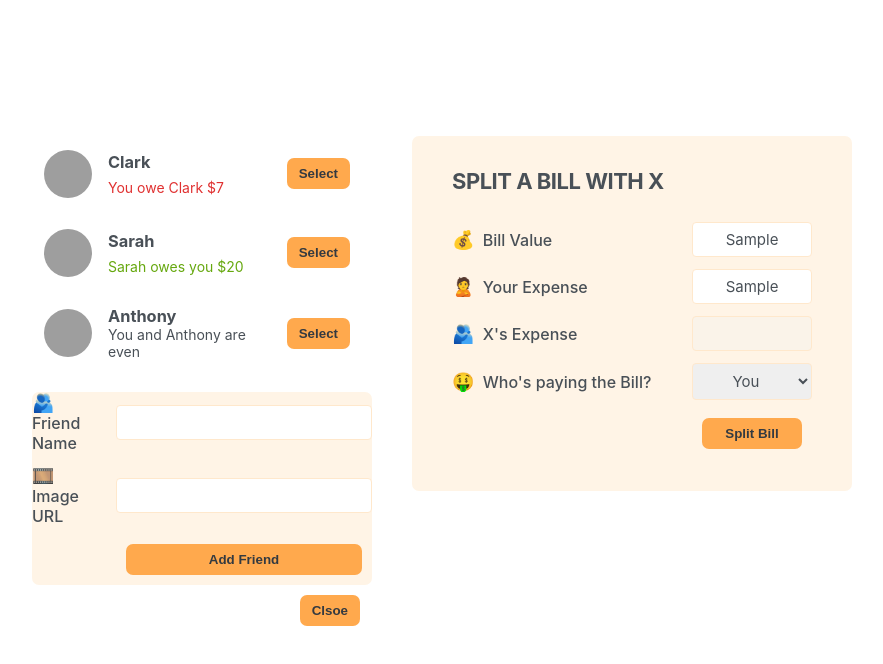
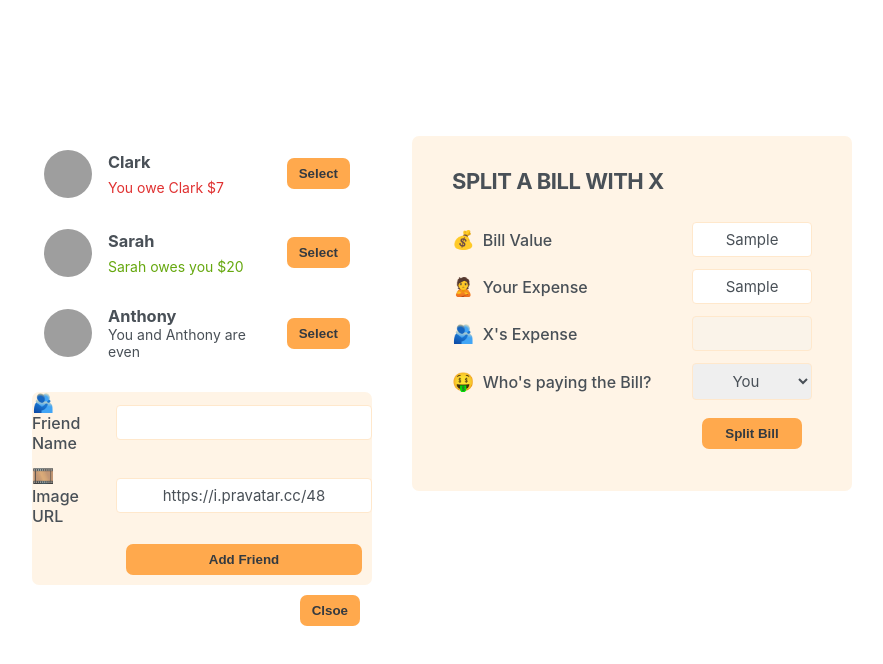
Before and after one commit to Hasnain91/eat-n-split, a React (Create React App) app: page / in a window 1280 px wide. Both pictures are taken after typing "Sample", "Sample" into the empty fields and a click on the button "Add Friend". Shown: the top 664 px of the page, without its empty margins (198-1081 px from the left). Built offline with nearby package versions, Linux system fonts and the light colour scheme; grey boxes are pictures that could not be loaded.

Commit message:
Implimented Adding a new Friend

```diff
--- a/src/App.js
+++ b/src/App.js
@@ -30,16 +30,22 @@ function Button({ children, onClick }) {
 }
 
 export default function App() {
+  const [friends, setFriends] = useState(initialFriends);
   const [showAddFriend, setShowAddFriend] = useState(false);
 
   function handleShowAddFriend() {
     setShowAddFriend((show) => !show);
   }
+
+  function handleAddFriend(friend) {
+    setFriends((frineds) => [...friends, friend]);
+    setShowAddFriend(false);
+  }
   return (
     <div className="app">
       <div className="sidebar">
-        <FriendsList />
-        {showAddFriend && <FormAddFriend />}
+        <FriendsList friends={friends} />
+        {showAddFriend && <FormAddFriend onAddFriend={handleAddFriend} />}
         <Button onClick={handleShowAddFriend}>
           {showAddFriend ? "Clsoe" : "Add Friend"}
         </Button>
@@ -49,8 +55,7 @@ export default function App() {
   );
 }
 
-function FriendsList() {
-  const friends = initialFriends;
+function FriendsList({ friends }) {
   return (
     <ul>
       {friends.map((friend) => (
@@ -81,14 +86,43 @@ function Friend({ friend }) {
   );
 }
 
-function FormAddFriend() {
+function FormAddFriend({ onAddFriend }) {
+  const [name, setName] = useState("");
+  const [image, setImage] = useState("https://i.pravatar.cc/48");
+
+  function handleSubmit(e) {
+    e.preventDefault();
+
+    if (!name || !image) return;
+    const id = crypto.randomUUID();
+    const newFriend = {
+      id,
+      name,
+      image: `${image}?=${id}`,
+      balance: 0,
+    };
+
+    onAddFriend(newFriend);
+
+    setName("");
+    setImage("https://i.pravatar.cc/48");
+  }
+
   return (
-    <form className="form-addd-friend">
+    <form className="form-addd-friend" onSubmit={handleSubmit}>
       <label>🫂 Friend Name</label>
-      <input type="text" />
+      <input
+        type="text"
+        value={name}
+        onChange={(e) => setName(e.target.value)}
+      />
 
       <label>🎞️ Image URL</label>
-      <input type="text" />
+      <input
+        type="text"
+        value={image}
+        onChange={(e) => setImage(e.target.value)}
+      />
 
       <Button>Add Friend </Button>
     </form>
```
